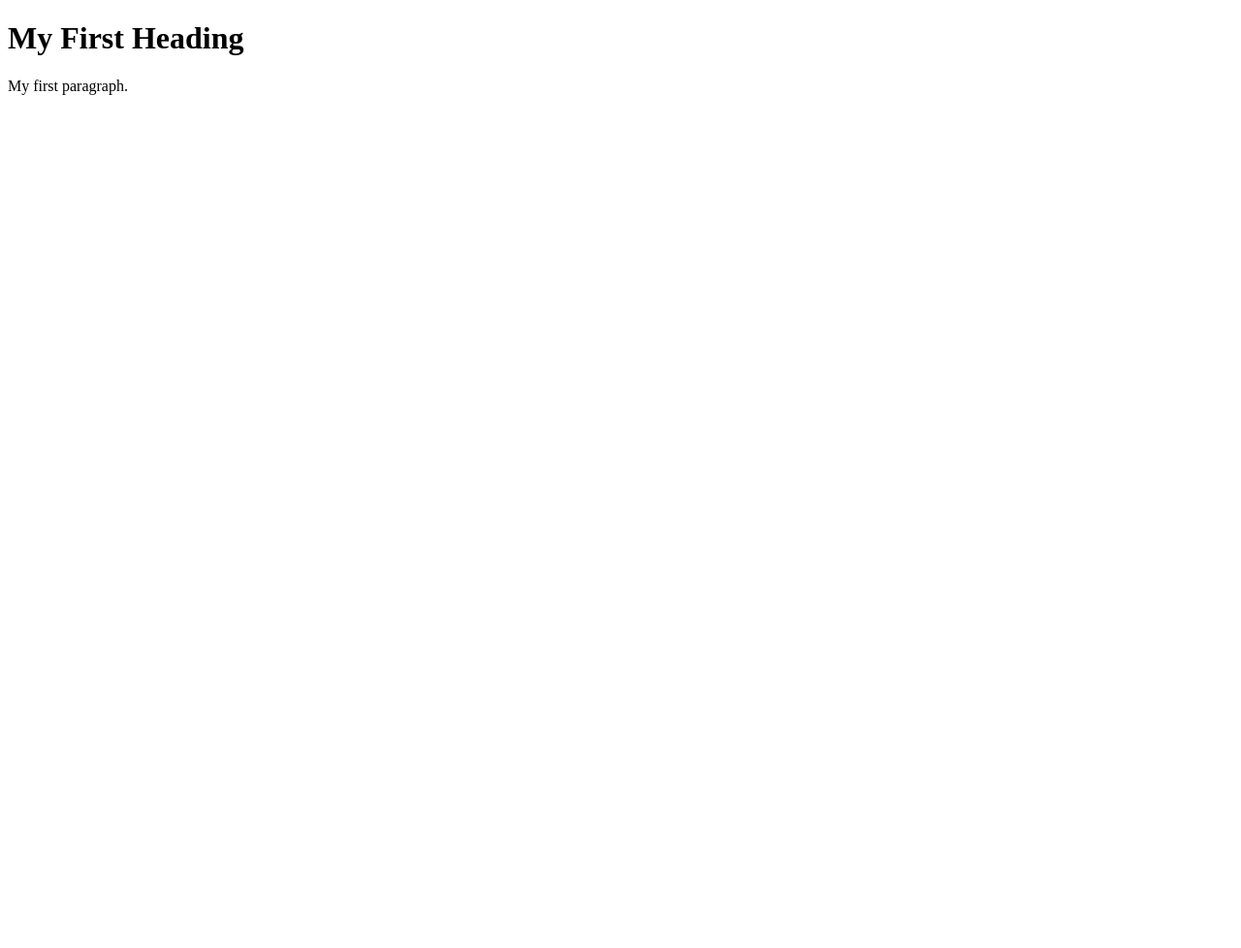
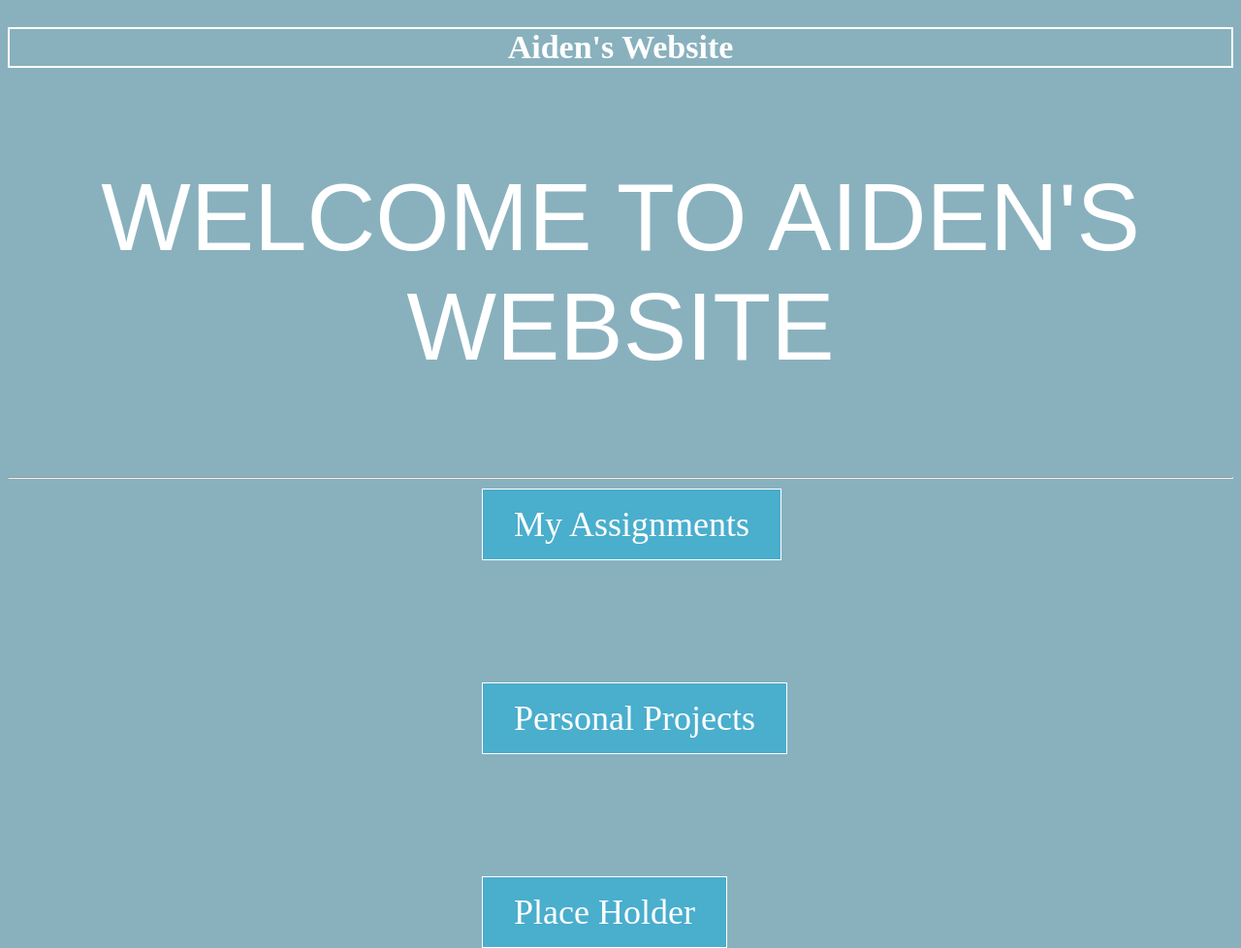
Before and after one commit to Sonicman267/Test, a plain HTML site: page index.html in a window 1280 px wide. Shown: the whole page at 97% size. Before the commit the page ends 800 px from the top, so only its background shows below. Drawn offline with Linux system fonts and the light colour scheme.

Commit message:
I made new stuff

```diff
--- /dev/null
+++ b/Style.css
@@ -0,0 +1,98 @@
+body{
+	background: #89B1BD;
+}
+
+
+.title{
+	color: white;
+	font-size: 34px;
+	text-align: center;
+	border: 2px solid white ;
+}
+
+.about{
+	text-align: left;
+	color: #85D9C0;
+	font-size:24px;
+}
+
+.who{
+	text-align: center;
+	color: #85D9C0;
+    margin-top: -60px;
+    font-size:24px;
+
+
+}
+
+.youtube{
+	text-align: right;
+	color: #85D9C0;
+	font-size:24px;
+	}
+
+h1{
+	text-align: center;
+	color: #DBED81;
+}
+
+
+p{
+	font-size: 98px;
+	text-align:center;
+	color: white;
+	font-family: arial;
+	text-transform: uppercase;
+}
+
+
+.button1 {
+  background-color: #4AAECD;
+  border: 1px solid white;
+  color: white;
+  padding: 15px 32px;
+  text-align: center;
+  text-decoration: none;
+  display: inline-block;
+  font-size: 36px;
+  margin: 4px 2px;
+  cursor: pointer;
+  position: absolute;
+  left: 495px;
+  top: 500px;;
+
+}
+
+.button2 {
+  background-color: #4AAECD;
+  border: 1px solid white;
+  color: white;
+  padding: 15px 32px;
+  text-align: center;
+  text-decoration: none;
+  display: inline-block;
+  font-size: 36px;
+  margin: 4px 2px;
+  cursor: pointer;
+  position: absolute;
+  left: 495px;
+  top: 700px;;
+
+}
+
+.button3 {
+  background-color: #4AAECD;
+  border: 1px solid white;
+  color: white;
+  padding: 15px 32px;
+  text-align: center;
+  text-decoration: none;
+  display: inline-block;
+  font-size: 36px;
+  margin: 4px 2px;
+  cursor: pointer;
+  position: absolute;
+  left: 495px;
+  top: 900px;;
+
+}
--- a/index.html
+++ b/index.html
@@ -1,12 +1,28 @@
 <!DOCTYPE html>
 <html>
 <head>
-<title>Page Title</title>
+<link rel="stylesheet" type="text/css" href="style.css">
+<title>Aiden's Website</title>
 </head>
 <body>
+<h2 class="title">Aiden's Website</h2>
 
-<h1>My First Heading</h1>
-<p>My first paragraph.</p>
+<p>welcome to aiden's website</p>
+
+<hr></hr>
+
+<a href="#" class="button1">My Assignments</a>
+
+
+
+
+<a href="#" class="button2">Personal Projects</a>
+
+
+
+<a href="#" class="button3">Place Holder</a>
+
+
 
 </body>
 </html>
```
Also changed, not shown: Who is Aiden.html (added, +9 -0 lines), test.html (added, +17 -0 lines).
